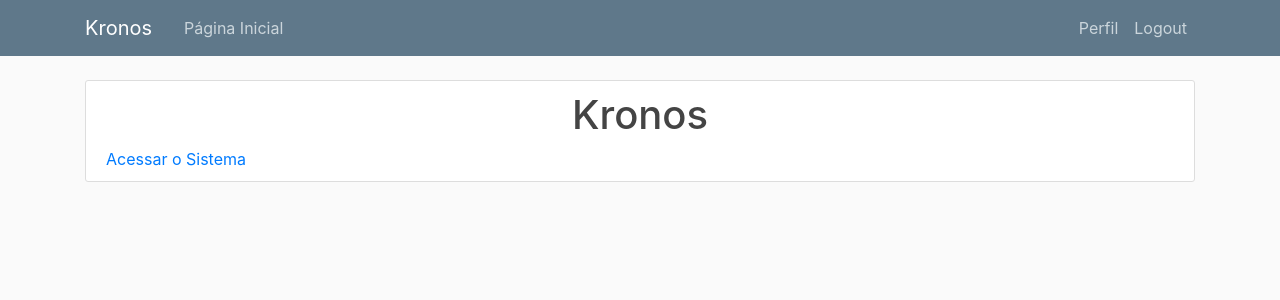
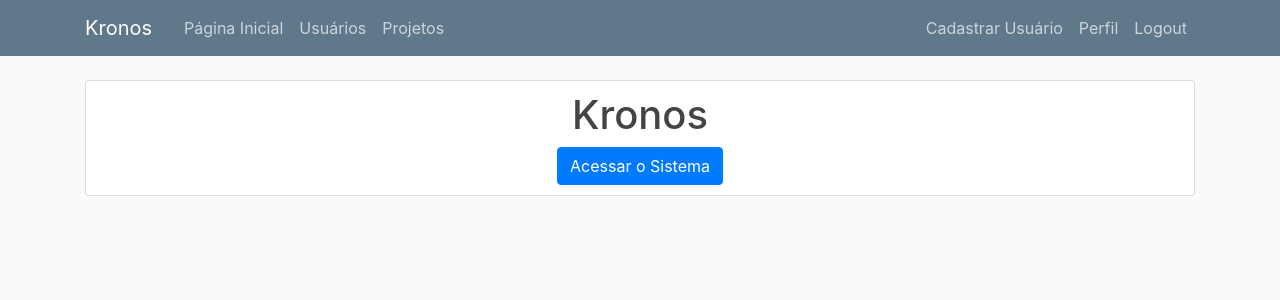
Before and after one commit to leofelippe/kronos, a Flask app: page / in a window 1280 px wide. Shown: the top 300 px of the page. Run offline with Flask 2, Linux system fonts and the light colour scheme; a user stored in the database is signed in; some libraries are stand-ins or nearby versions.

Commit message:
Rotas do projeto adicionadas

```diff
--- a/kronos/routes.py
+++ b/kronos/routes.py
@@ -26,19 +26,18 @@ def login():
 
 @app.route('/registrar', methods=['GET', 'POST'])
 def registrar():
-    if current_user.is_authenticated:
-        return redirect(url_for('userpage'))
     form = FormRegistrar()
     if form.validate_on_submit():
         senha_encriptada = bcrypt.generate_password_hash(form.senha.data).decode('utf-8')
         usuario = Usuario(username=form.usuario.data, senha=senha_encriptada, nome=form.nome.data)
         db.session.add(usuario)
         db.session.commit()
-        flash(f'Sua conta foi criada! Efetue o login para continuar', 'success')
+        flash(f'Uma conta para {form.nome.data} foi criada! Efetue o login para continuar', 'success')
         return redirect(url_for('login'))
     return render_template('registrar.html', titulo='Registrar', form=form)
 
 @app.route('/userpage')
+@login_required
 def userpage():
     return render_template('userpage.html', titulo='Página Inicial')
 
@@ -47,6 +46,21 @@ def logout():
     logout_user()
     return redirect(url_for('index'))
 
+@app.route('/relatorio')
+@login_required
+def relatorio():
+    return render_template('relatorio.html', title='Relatório Horas/Projeto')
+
+@app.route('/usuarios')
+@login_required
+def usuarios():
+    return render_template('usuarios.html', title='Usuários Cadastrados')
+
+@app.route('/projetos')
+@login_required
+def projetos():
+    return render_template('projetos.html', title='Projetos')
+
 @app.route('/perfil')
 @login_required
 def perfil():
--- a/kronos/templates/base.html
+++ b/kronos/templates/base.html
@@ -21,15 +21,31 @@
           </button>
           <div class="collapse navbar-collapse" id="navbarToggle">
             <div class="navbar-nav mr-auto">
-              <a class="nav-item nav-link" href="{{ url_for('userpage') }}">Página Inicial</a>
+              {% if current_user.admin %}
+                <a class="nav-item nav-link" href="{{ url_for('userpage') }}">Página Inicial</a>
+                <a class="nav-item nav-link" href="{{ url_for('usuarios') }}">Usuários</a>
+                <a class="nav-item nav-link" href="{{ url_for('projetos') }}">Projetos</a>
+              {% else %}
+                {% if current_user.is_authenticated %}
+                  <a class="nav-item nav-link" href="{{ url_for('userpage') }}">Página Inicial</a>
+                  <a class="nav-item nav-link" href="{{ url_for('relatorio') }}">Relatório Horas/Projeto</a>
+                {% else %}
+                  <a class="nav-item nav-link" href="{{ url_for('userpage') }}">Página Inicial</a>
+                {% endif %}
+              {% endif %}
             </div>
             <div class="navbar-nav">
-              {% if current_user.is_authenticated %}
-              <a class="nav-item nav-link" href="{{ url_for('perfil') }}">Perfil</a>
-              <a class="nav-item nav-link" href="{{ url_for('logout') }}">Logout</a>
+              {% if current_user.admin %}
+                <a class="nav-item nav-link" href="{{ url_for('registrar') }}">Cadastrar Usuário</a>
+                <a class="nav-item nav-link" href="{{ url_for('perfil') }}">Perfil</a>
+                <a class="nav-item nav-link" href="{{ url_for('logout') }}">Logout</a>
               {% else %}
-              <a class="nav-item nav-link" href="{{ url_for('login') }}">Login</a>
-              <a class="nav-item nav-link" href="{{ url_for('registrar') }}">Registrar</a>
+                {% if current_user.is_authenticated %}
+                  <a class="nav-item nav-link" href="{{ url_for('perfil') }}">Perfil</a>
+                  <a class="nav-item nav-link" href="{{ url_for('logout') }}">Logout</a>
+                {% else %}
+                  <a class="nav-item nav-link" href="{{ url_for('login') }}">Login</a>
+                {% endif %}
               {% endif %}
             </div>
           </div>
--- a/kronos/templates/index.html
+++ b/kronos/templates/index.html
@@ -1,7 +1,7 @@
 {% extends "base.html" %}
 {% block content %}
-  <div class="content-section">
-    <h1 style="text-align:center">Kronos</h1>
-    <a href="{{ url_for('login') }}">Acessar o Sistema</a>
+  <div class="content-section" style="text-align:center">
+    <h1>Kronos</h1>
+    <a class ="btn btn-primary"  href="{{ url_for('login') }}">Acessar o Sistema</a>
   </div>
 {% endblock content %}
```
Also changed, not shown: kronos/forms.py (+12 -1 lines), kronos/templates/perfil.html (+7 -1 lines), kronos/templates/projetos.html (added, +8 -0 lines), kronos/templates/relatorio.html (added, +8 -0 lines), kronos/templates/usuarios.html (added, +8 -0 lines), kronos/kronos.db.
